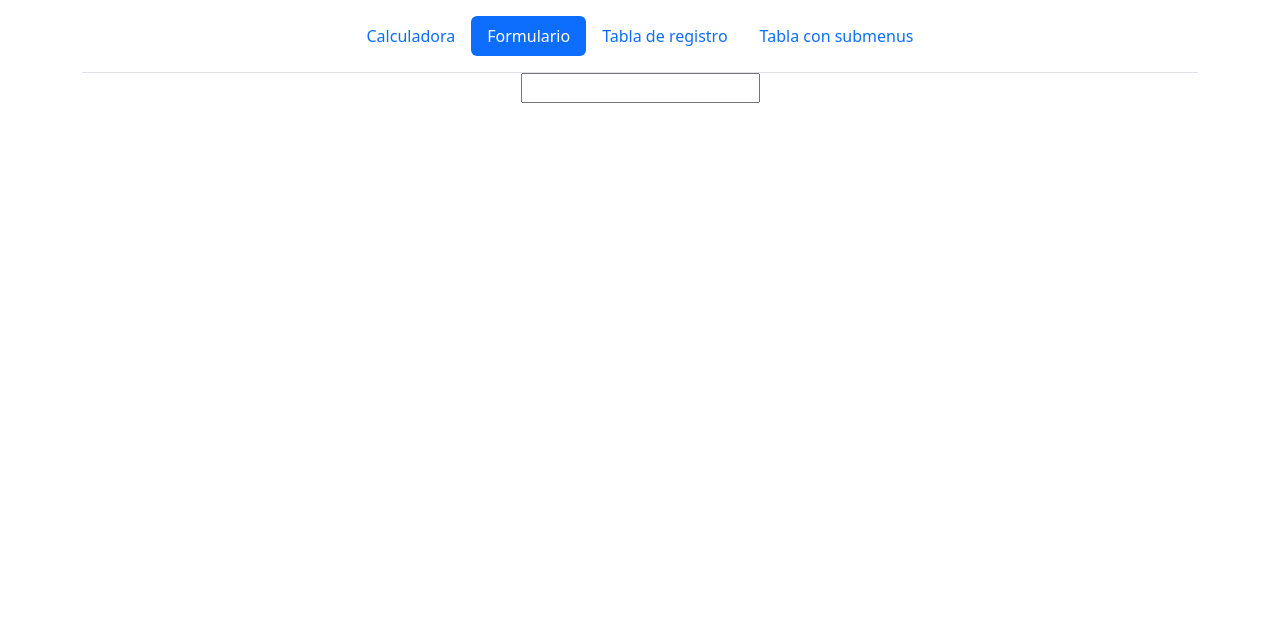
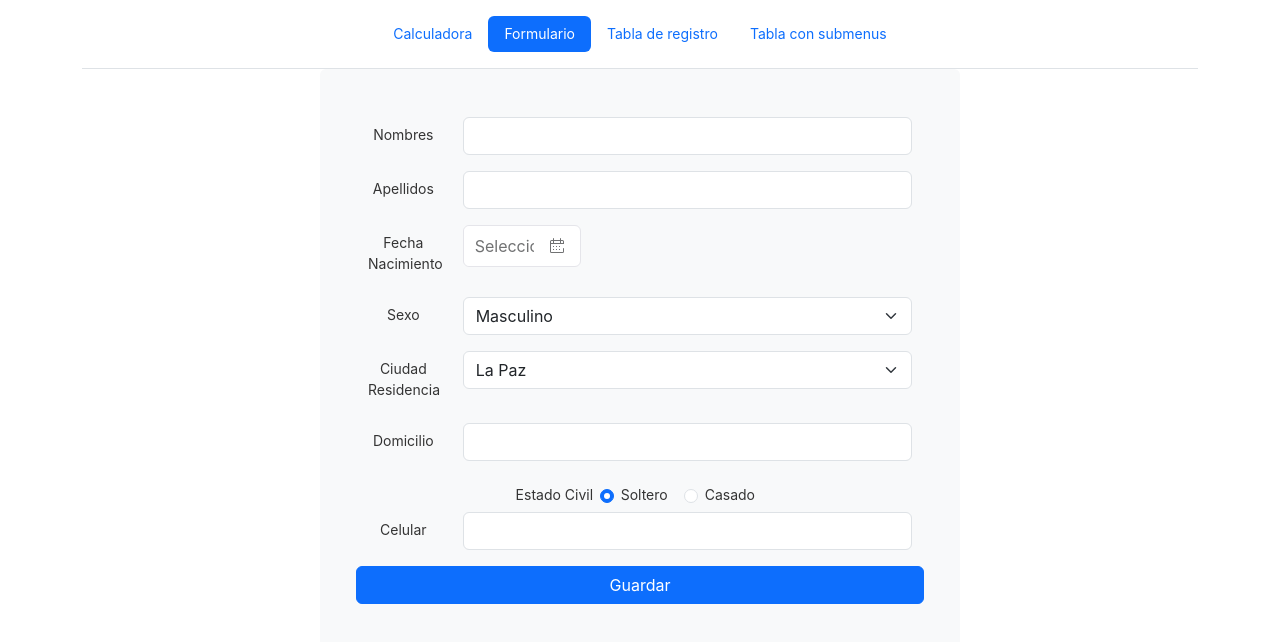
Before and after one commit to AlfreeFenix/TestingPage, a React (Create React App) app: page /form in a window 1280 px wide. Shown: the top 642 px of the page. Built offline with nearby package versions, Linux system fonts and the light colour scheme.

Commit message:
Implementation of Form is all ready now

```diff
--- a/package.json
+++ b/package.json
@@ -12,6 +12,8 @@
     "react-dom": "^18.2.0",
     "react-router-dom": "^6.15.0",
     "react-scripts": "5.0.1",
+    "rsuite": "^5.40.0",
+    "styled-components": "^5.3.11",
     "web-vitals": "^2.1.4"
   },
   "scripts": {
--- a/src/components/Form.js
+++ b/src/components/Form.js
@@ -1,9 +1,108 @@
+import { useEffect, useState } from "react";
+import { DatePicker, Stack } from "rsuite";
+import { useData } from "../contexts/DataContext";
+import 'rsuite/dist/rsuite.min.css';
+
 
 function Form() {
+    const defaultValue = {
+      name: '',
+      lastName: '',
+      bithday: null,
+      gender: 'Masculino',
+      residenceCity: 'La Paz',
+      streetName: '',
+      maritalStatus: 'Soltero',
+      celNumber: ''
+    };
+
+    const [data, setData] = useState(defaultValue);
+    const { dataList, setDataList } = useData();
+
+    function saveInformation() {
+      if(data.celNumber === undefined || data.celNumber.length <= 4 ||  data.bithday === undefined || data.bithday.length <= 4 || data.name.length <= 4 || data.lastName.length <= 4 ||  data.streetName.length <= 4) {
+        alert ('Informacion con errores');
+      }
+      else {
+        alert ('Informacion guardada');
+        dataList.push(data);
+        setDataList(dataList);
+        setData(defaultValue);
+      }
+    }
     return (
-
-      <div className="Form">
-          <input type='text'></input>
+      <div className="container p-5 w-50 bg-light rounded">
+        <div className="mb-3 row">
+          <label className="col-sm-2 col-form-label">Nombres</label>
+          <div className="col-sm-10">
+            <input type="text" className="form-control" value = {data.name} onChange = { (e) => {setData({...data, name:e.target.value})}}/>
+          </div>
+        </div>
+        <div className="mb-3 row">
+          <label className="col-sm-2 col-form-label">Apellidos</label>
+          <div className="col-sm-10">
+            <input type="text" className="form-control" value = {data.lastName} onChange = { (e) => {setData({...data, lastName: e.target.value})}}/>
+          </div>
+        </div>
+        <div className="mb-3 row">
+          <label className="col-sm-2 col-form-label">Fecha Nacimiento</label>
+          <div className="col-sm-3">
+          <Stack direction="column" alignItems="flex-start" spacing={6}>
+              <DatePicker placeholder ='Seleccione fecha de cumpleaño' size="lg" value={data.bithday} onChange={ (value) => {setData({...data, bithday: value})}}></DatePicker>
+          </Stack>
+          </div>
+        </div>
+        <div className="mb-3 row">
+          <label className="col-sm-2 col-form-label">Sexo</label>
+          <div className="col-sm-10">
+            <select class="form-select form-select-sm-2" aria-label="Small select example" value={data.gender} onChange={ (e) => {setData({...data, gender: e.target.value})}}>
+              <option value="Masculino">Masculino</option>
+              <option value="Femenino">Femenino</option>
+            </select>
+          </div>
+        </div>
+        <div className="mb-3 row">
+          <label className="col-sm-2 col-form-label">Ciudad Residencia</label>
+          <div className="col-sm-10">
+            <select class="form-select form-select-sm-2" aria-label="Small select example" value={data.residenceCity} onChange={ (e) => {setData({...data, residenceCity: e.target.value})}}>
+              <option value="La Paz" select>La Paz</option>
+              <option value="Oruro">Oruro</option>
+              <option value="Potosi">Potosi</option>
+              <option value="Sucre">Sucre</option>
+              <option value="Tarija">Tarija</option>
+              <option value="Cochabamba">Cochabamba</option>
+              <option value="Santa Cruz">Santa Cruz</option>
+              <option value="Pando">Pando</option>
+              <option value="Beni">Beni</option>
+            </select>
+          </div>
+        </div>
+        <div className="mb-3 row">
+          <label className="col-sm-2 col-form-label">Domicilio</label>
+          <div className="col-sm-10">
+            <input type="text" className="form-control" value={data.streetName} onChange={ (e) => {setData({...data, streetName: e.target.value})}}/>
+          </div>
+        </div>
+        <div className="form-inline">
+          <label className="col-sm-2 col-form-label">Estado Civil</label>
+          <div class="form-check form-check-inline">
+            <input class="form-check-input" type="radio" name="inlineRadioOptions" value="Soltero" checked ={data.maritalStatus === 'Soltero'} onChange={ (e) => { setData({...data, maritalStatus: e.target.value})}}/>
+            <label class="form-check-label" for="inlineRadio1">Soltero</label>
+          </div>
+          <div class="form-check form-check-inline">
+            <input class="form-check-input" type="radio" name="inlineRadioOptions" value="Casado" checked ={data.maritalStatus === 'Casado'} onChange={ (e) => { setData({...data, maritalStatus: e.target.value})}}/>
+            <label class="form-check-label" for="inlineRadio2">Casado</label>
+          </div>
+        </div>
+        <div className="mb-3 row">
+          <label className="col-sm-2 col-form-label">Celular</label>
+          <div className="col-sm-10">
+            <input type="number" className="form-control" value={data.celNumber} onChange={ (e) => {setData({...data, celNumber: e.target.value})}}/>
+          </div>
+        </div>
+        <div className="mb-3 row">
+          <button type="button" class="btn btn-primary" onClick={ () => {saveInformation()}}>Guardar</button>
+        </div>
       </div>
     );
   }
--- a/src/components/MainMenu.js
+++ b/src/components/MainMenu.js
@@ -3,6 +3,7 @@ import { BrowserRouter, Link, Route, Routes} from 'react-router-dom';
 import { useState } from 'react';
 import PanelCalculator from './PanelCalculator';
 import Form from './Form';
+import ViewList from './ViewList';
 
 function MainMenu() {
     let currentUrl = window.location.pathname;
@@ -10,7 +11,7 @@ function MainMenu() {
     const itemsMenu = [
             {id: 1, name: "Calculadora", url: "/calculator", className: currentUrl === "/calculator" ? "nav-link active": "nav-link"},
             {id: 2, name: "Formulario", url: "/form", className: currentUrl === "/form" ? "nav-link active": "nav-link"},
-            {id: 3, name: "Tabla de registro", url: "/viewregister", className: currentUrl === "/viewregister" ? "nav-link active": "nav-link"},
+            {id: 3, name: "Tabla de registro", url: "/viewlist", className: currentUrl === "/viewlist" ? "nav-link active": "nav-link"},
             {id: 4, name: "Tabla con submenus", url: "/viewsubmenu", className: currentUrl === "/viewsubmenu" ? "nav-link active": "nav-link"}
         ];
     const [items, setItems] = useState(itemsMenu);
@@ -41,6 +42,8 @@ function MainMenu() {
                 </Route>
                 <Route path='/form' Component={Form}>
                 </Route>
+                <Route path='/viewlist' Component={ViewList}>
+                </Route>
             </Routes>
         </BrowserRouter>
     );
--- /dev/null
+++ b/src/components/ViewList.js
@@ -0,0 +1,22 @@
+
+import { useData } from "../contexts/DataContext";
+function ViewList () {
+
+    const {dataList, setDataList} = useData();
+
+
+    return (
+        <div>
+            <div>
+                {
+                    dataList.map((item) => {
+                        return <p>{item.name}</p>
+                    })
+                }
+            </div>
+        </div>
+    );
+}
+
+
+export default ViewList;
--- /dev/null
+++ b/src/contexts/DataContext.js
@@ -0,0 +1,15 @@
+import {createContext, useContext, useState } from "react";
+
+const DataContext = createContext();
+
+export const DataProvider = ({children}) => {
+    const [dataList, setDataList] = useState(new Array());
+
+    return (
+        <DataContext.Provider value = {{dataList, setDataList}}>
+            {children}
+        </DataContext.Provider>
+    );
+};
+
+export const useData = () => useContext(DataContext);
--- a/src/index.js
+++ b/src/index.js
@@ -3,13 +3,16 @@ import ReactDOM from 'react-dom/client';
 import './index.css';
 import App from './App';
 import reportWebVitals from './reportWebVitals';
-import MainMenu from './components/MainMenu';
+import { DataProvider } from './contexts/DataContext';
 
 const root = ReactDOM.createRoot(document.getElementById('root'));
 root.render(
   <React.StrictMode>
-    <App />
+    <DataProvider>
+      <App />
+    </DataProvider>
   </React.StrictMode>
+
 );
 
 // If you want to start measuring performance in your app, pass a function
```
Also changed, not shown: src/App.js (+3 -4 lines), src/components/PanelCalculator.js (indentation only), 1 other file (tests, documents, lock files or other folders).
